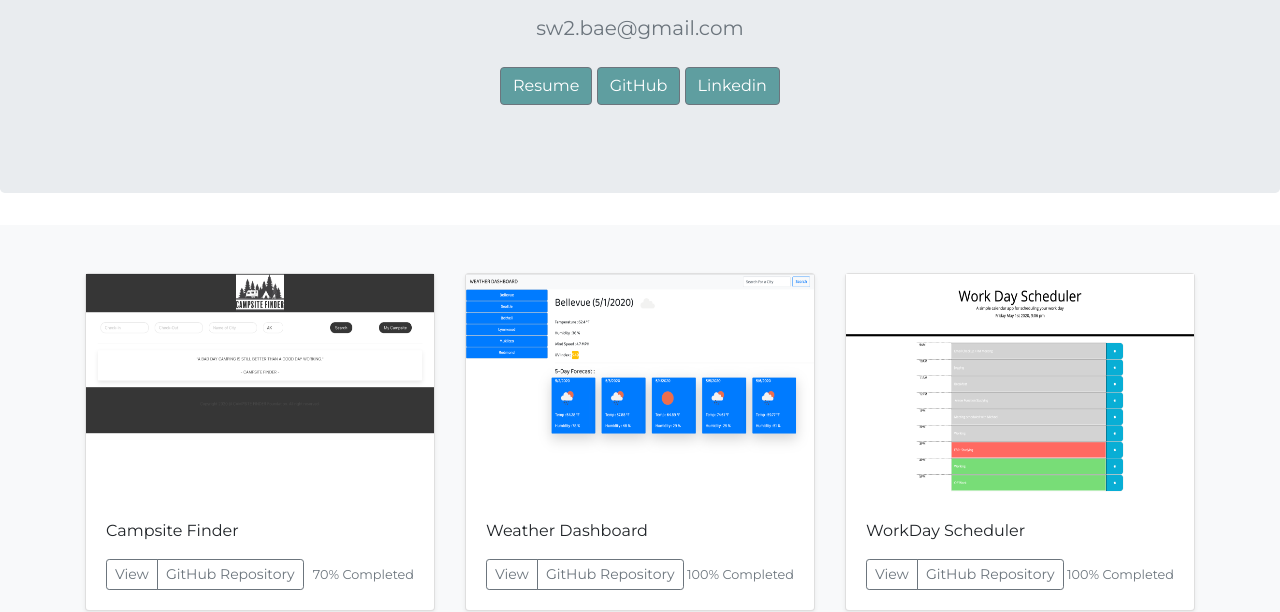
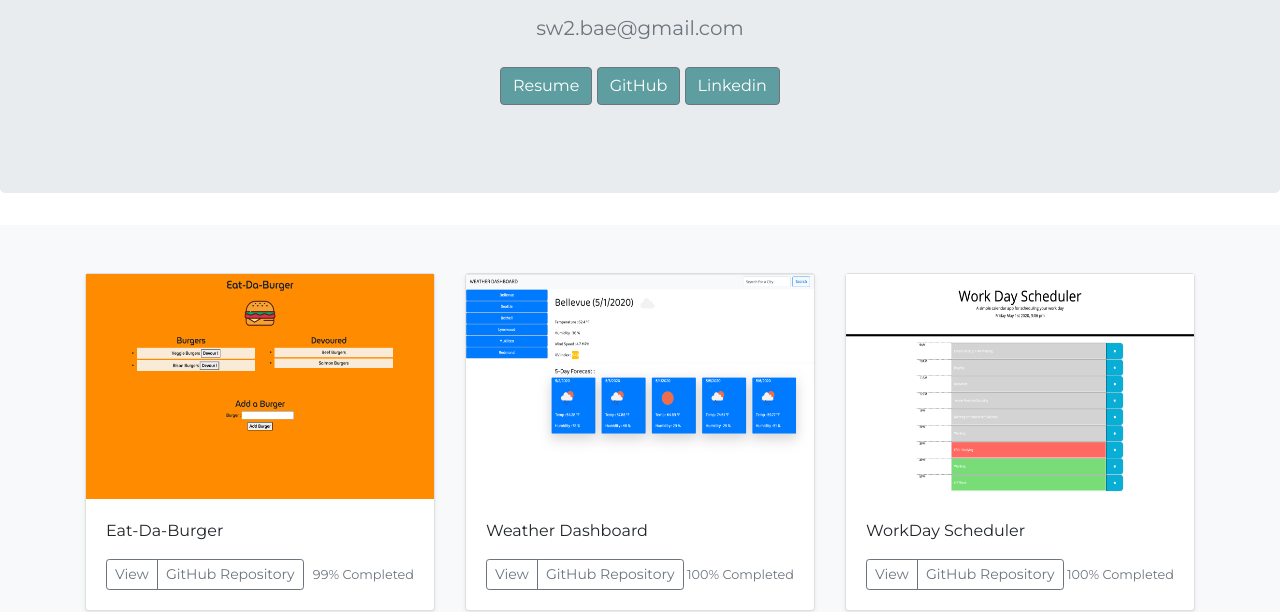
Before and after one commit to sw2bae/portfolio_Sang-Woo-Bae, a plain HTML site: page index.html in a window 1280 px wide. Shown: the part 209-821 px from the top of the page. Drawn offline with nearby package versions, Linux system fonts and the light colour scheme.

Commit message:
rev04_Burger Updated

```diff
--- a/index.html
+++ b/index.html
@@ -78,20 +78,20 @@
                 <div class="row">
                     <div class="col-md-4">
                         <div class="card mb-4 shadow-sm">
-                            <img src="campsiteFinder.png" width="100%" height="225" alt="CampsiteFinder">
-                            <title>Campsite Finder</title>
+                            <img src="Burger.png" width="100%" height="225" alt="CampsiteFinder">
+                            <title>Eat-Da-Burger</title>
                             <div class="card-body">
-                                <p class="card-text"> Campsite Finder <br>
+                                <p class="card-text"> Eat-Da-Burger <br>
 
                                 </p>
                                 <div class="d-flex justify-content-between align-items-center">
                                     <div class="btn-group">
-                                        <a href="https://sw2bae.github.io/prjt01_campsite-finder/" target="_blank"
+                                        <a href="https://salty-basin-13537.herokuapp.com/" target="_blank"
                                             class="btn btn-sm btn-outline-secondary">View</a>
-                                        <a href="https://github.com/sw2bae/prjt01_campsite-finder" target="_blank"
+                                        <a href="https://github.com/sw2bae/burger" target="_blank"
                                             class="btn btn-sm btn-outline-secondary">GitHub Repository</a>
                                     </div>
-                                    <small class="text-muted">70% Completed</small>
+                                    <small class="text-muted">99% Completed</small>
                                 </div>
                             </div>
                         </div>
```
Also changed, not shown: Burger.png (added).
